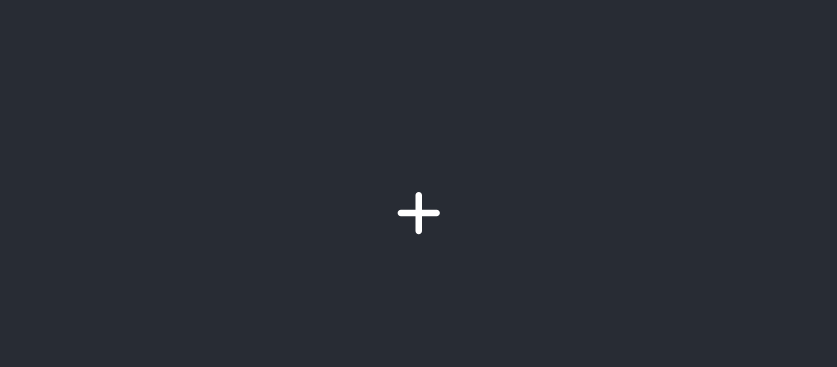
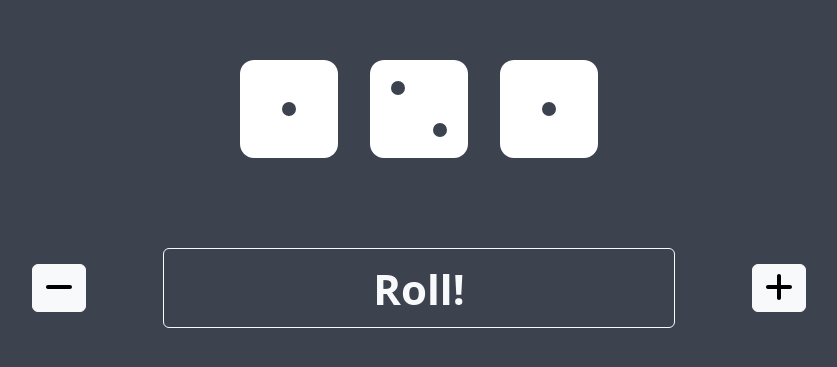
Before and after one commit to ConorLeckey/risk-companion, a React (Create React App) app: page / in a window 1280 px wide. Shown: the part 187-554 px from the top of the page, without its empty margins (221-1058 px from the left). Built offline with nearby package versions, Linux system fonts and the light colour scheme.

Commit message:
Added dice rolling

```diff
--- a/package.json
+++ b/package.json
@@ -9,8 +9,11 @@
     "@testing-library/jest-dom": "^5.17.0",
     "@testing-library/react": "^13.4.0",
     "@testing-library/user-event": "^13.5.0",
+    "bootstrap": "^5.3.2",
     "react": "^18.2.0",
+    "react-bootstrap": "^2.9.2",
     "react-dom": "^18.2.0",
+    "react-is": "^18.2.0",
     "react-scripts": "5.0.1",
     "web-vitals": "^2.1.4"
   },
--- a/src/components/App/App.css
+++ b/src/components/App/App.css
@@ -1,6 +1,6 @@
 .App {
     text-align: center;
-  background-color: #282c34;
+    background-color: #3c434f;
     min-height: 100vh;
     display: flex;
     flex-direction: column;
@@ -8,6 +8,21 @@
     justify-content: center;
     font-size: calc(10px + 2vmin);
     color: white;
+}
+
+.diceplay {
+    display: flex;
+}
+
+.btn-roll {
+    width: 40vw;
+    height: 10vh;
+    font-size: 42px !important;
+    font-weight: bold !important;
+}
+
+.btn-change-dice {
+    margin: 6vw;
 }
 
 .App-logo {
--- a/src/components/App/App.js
+++ b/src/components/App/App.js
@@ -1,11 +1,53 @@
 import './App.css';
-import { FontAwesomeIcon } from "@fortawesome/react-fontawesome";
-import {faPlus} from "@fortawesome/free-solid-svg-icons";
+import Dice from "../Dice/Dice";
+import React, {useEffect, useState} from "react";
+import Button from "react-bootstrap/Button";
+import {FontAwesomeIcon} from "@fortawesome/react-fontawesome";
+import {faMinus, faPlus} from "@fortawesome/free-solid-svg-icons";
 
 function App() {
+    const [dice, setDice] = useState([1, 2, 1]);
+
+    useEffect(() => {
+    }, [dice]);
+
+    function randomiseDice(diceArray) {
+        const newDice = []
+        for (let i = 0; i < diceArray.length; i++) {
+            newDice[i] = Math.floor(Math.random() * 5) + 1
+        }
+        return newDice
+    }
+
+    function rollDice() {
+        setDice(randomiseDice(dice))
+    }
+    function changeDiceAmount(difference) {
+        const newDice = Array(dice.length + difference)
+        console.log(difference)
+        console.log(newDice)
+        setDice(randomiseDice(newDice))
+    }
+
     return (
         <div className="App">
-            <FontAwesomeIcon className="burger-icon fa-2x" icon={faPlus} />
+            {/*<FontAwesomeIcon className="burger-icon fa-2x" icon={faPlus} />*/}
+            <div className="diceplay">
+                {dice.map(die => <Dice number={die}/>)}
+            </div>
+            <div className={"control"}>
+                <Button variant={"light"}
+                        className="btn-change-dice"
+                        disabled={dice.length === 1}
+                        onClick={()=>changeDiceAmount(-1)}
+                >
+                    <FontAwesomeIcon className="burger-icon fa-2x" icon={faMinus} />
+                </Button>
+                <Button variant={"outline-light"} className="btn-roll" onClick={rollDice}>Roll!</Button>
+                <Button variant={"light"}  className="btn-change-dice" onClick={()=>changeDiceAmount(1)}>
+                    <FontAwesomeIcon className="burger-icon fa-2x" icon={faPlus} />
+                </Button>
+            </div>
         </div>
     );
 }
--- /dev/null
+++ b/src/components/Dice/Dice.css
@@ -0,0 +1,4 @@
+.dice {
+    padding: 16px;
+    font-size: 56px;
+}
--- /dev/null
+++ b/src/components/Dice/Dice.js
@@ -0,0 +1,14 @@
+import './Dice.css';
+import { FontAwesomeIcon } from "@fortawesome/react-fontawesome";
+import {faDiceFive, faDiceFour, faDiceOne, faDiceSix, faDiceThree, faDiceTwo} from "@fortawesome/free-solid-svg-icons";
+
+function Dice({number}) {
+    const diceArray = [faDiceOne, faDiceTwo, faDiceThree, faDiceFour, faDiceFive, faDiceSix]
+    return (
+        <div className={"dice"}>
+            <FontAwesomeIcon className="burger-icon fa-2x" icon={diceArray[number-1]} />
+        </div>
+    );
+}
+
+export default Dice;
--- a/src/index.js
+++ b/src/index.js
@@ -3,6 +3,7 @@ import ReactDOM from 'react-dom/client';
 import './index.css';
 import App from './components/App/App';
 import reportWebVitals from './reportWebVitals';
+import 'bootstrap/dist/css/bootstrap.min.css';
 
 const root = ReactDOM.createRoot(document.getElementById('root'));
 root.render(
```
Also changed, not shown: 1 other file (tests, documents, lock files or other folders). Lines whose indentation alone changed are shown as unchanged.
